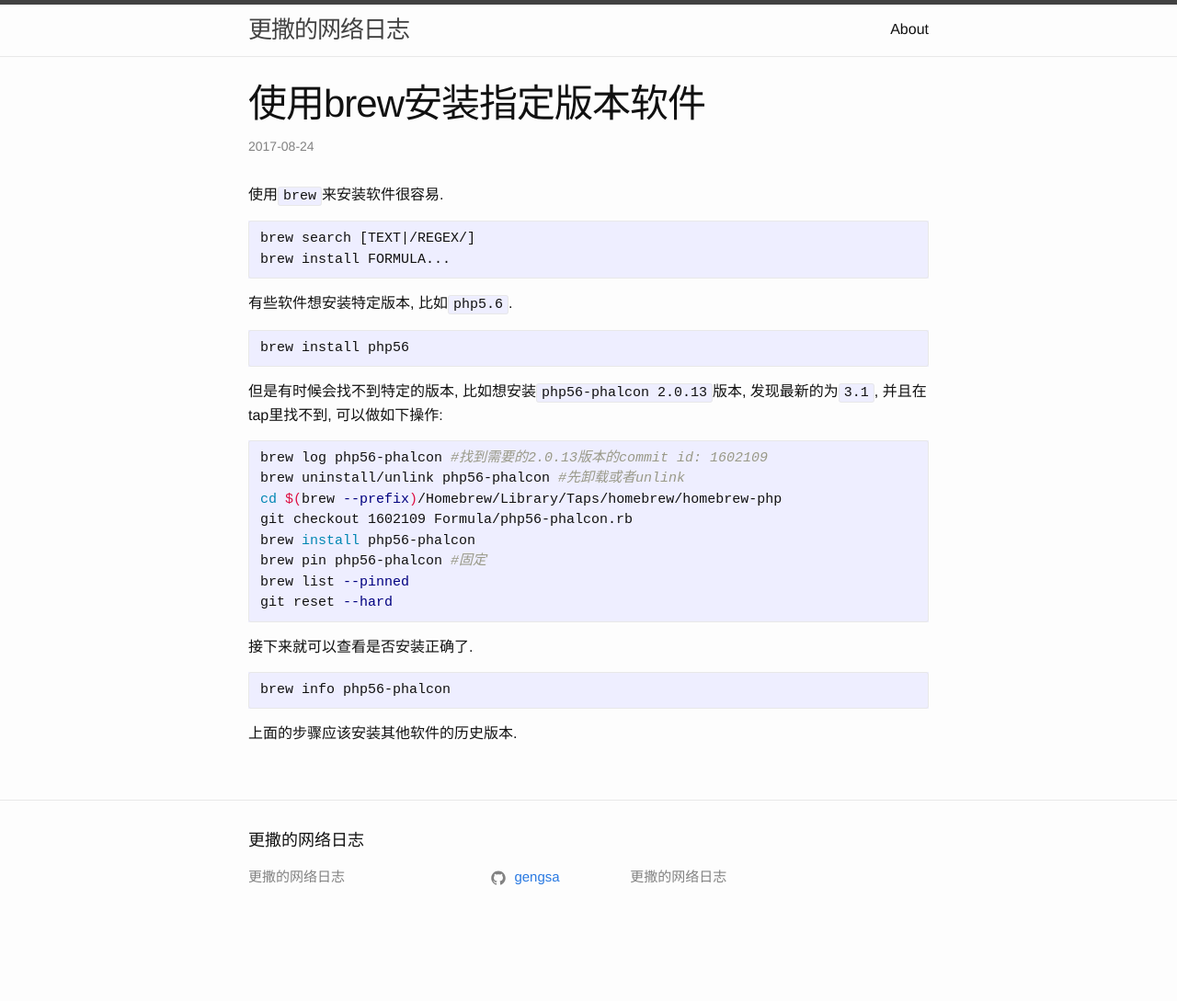
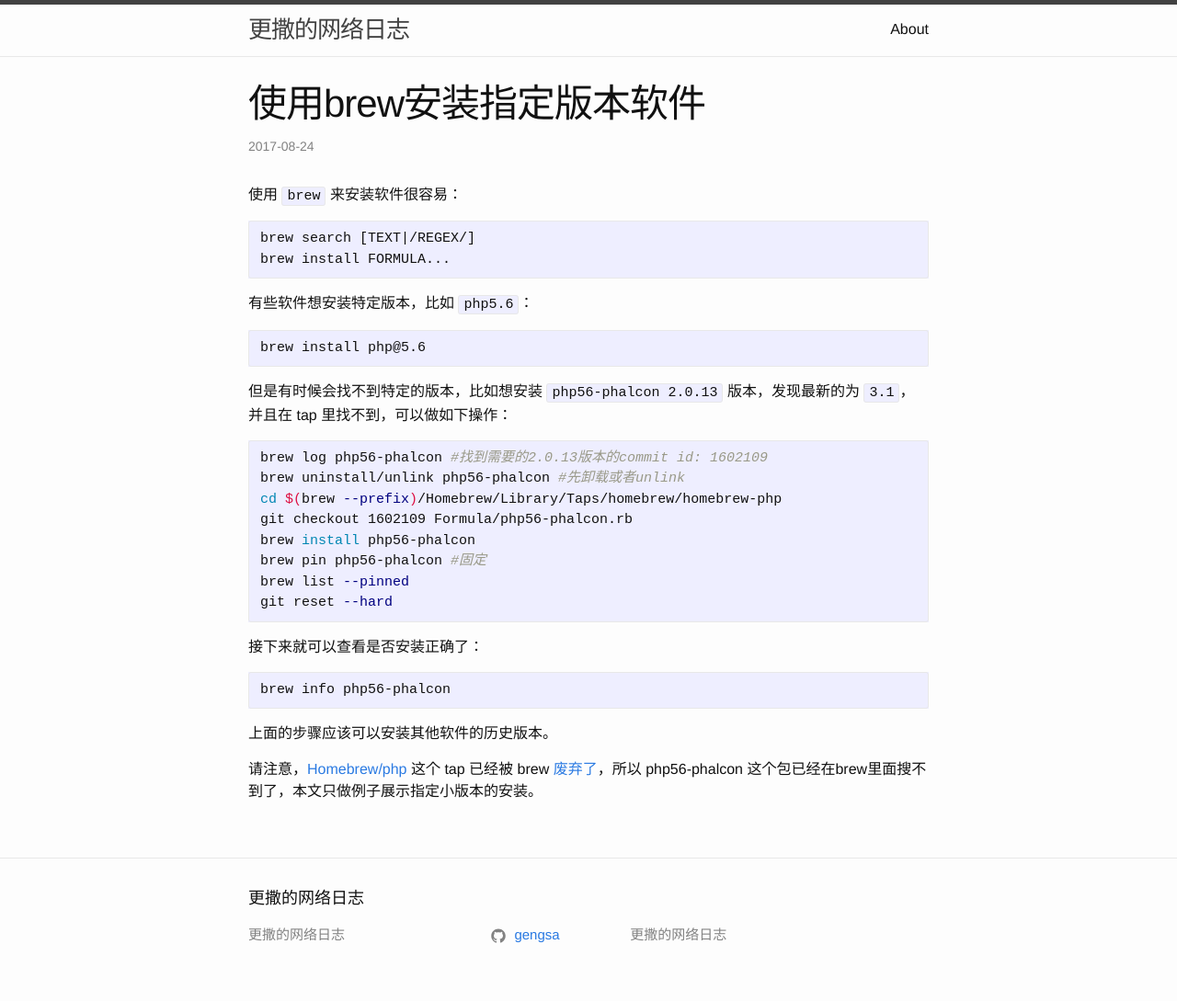
Before and after one commit to gengsa/gengsa.github.io, a Jekyll site: the page built from _posts/2017-08-24-brew-install-specific-version-formula.markdown, in a window 1280 px wide. Shown: the whole page at 92% size. Built offline with Jekyll 4.4.1, drawn with Linux system fonts in a browser that asks for light colours; comment, search, counter and statistics services are not loaded; before the commit the page ends 1026 px from its top, so only the background shows below that.

Commit message:
some changes for format

````diff
--- a/_posts/2017-08-24-brew-install-specific-version-formula.markdown
+++ b/_posts/2017-08-24-brew-install-specific-version-formula.markdown
@@ -6,18 +6,21 @@ date:   '2017-08-24 23:44 +0800'
 permalink: brew-install-specific-version-formula.html
 ---
 
-使用`brew`来安装软件很容易.
+使用 `brew` 来安装软件很容易：
+
 ```
 brew search [TEXT|/REGEX/]
 brew install FORMULA...
 ```
 
-有些软件想安装特定版本, 比如`php5.6`.
+有些软件想安装特定版本，比如 `php5.6`：
+
 ```
-brew install php56
+brew install php@5.6
 ```
 
-但是有时候会找不到特定的版本, 比如想安装`php56-phalcon 2.0.13`版本, 发现最新的为`3.1`, 并且在tap里找不到, 可以做如下操作:
+但是有时候会找不到特定的版本，比如想安装 `php56-phalcon 2.0.13` 版本，发现最新的为 `3.1`，并且在 tap 里找不到，可以做如下操作：
+
 ```bash
 brew log php56-phalcon #找到需要的2.0.13版本的commit id: 1602109
 brew uninstall/unlink php56-phalcon #先卸载或者unlink
@@ -29,9 +32,12 @@ brew list --pinned
 git reset --hard
 ```
 
-接下来就可以查看是否安装正确了.
+接下来就可以查看是否安装正确了：
+
 ```
 brew info php56-phalcon
 ```
 
-上面的步骤应该安装其他软件的历史版本.
+上面的步骤应该可以安装其他软件的历史版本。
+
+请注意，[Homebrew/php](https://github.com/homebrew/homebrew-php) 这个 tap 已经被 brew [废弃了](https://brew.sh/2018/01/19/homebrew-1.5.0/)，所以 php56-phalcon 这个包已经在brew里面搜不到了，本文只做例子展示指定小版本的安装。
````
Also changed, not shown: _posts/2018-05-25-blogging-with-jekyll.markdown (+8 -8 lines).
